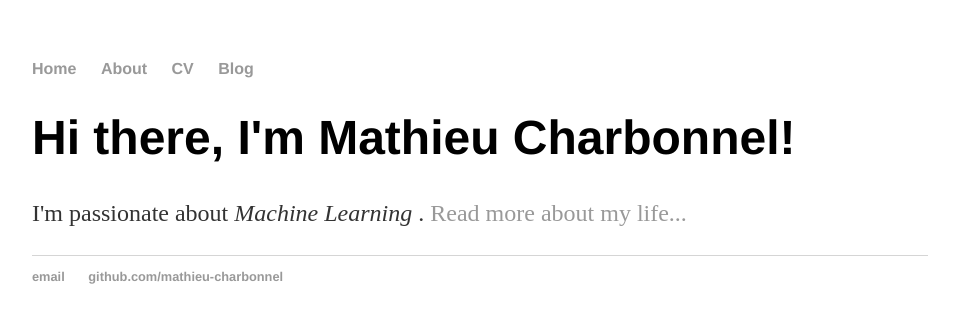
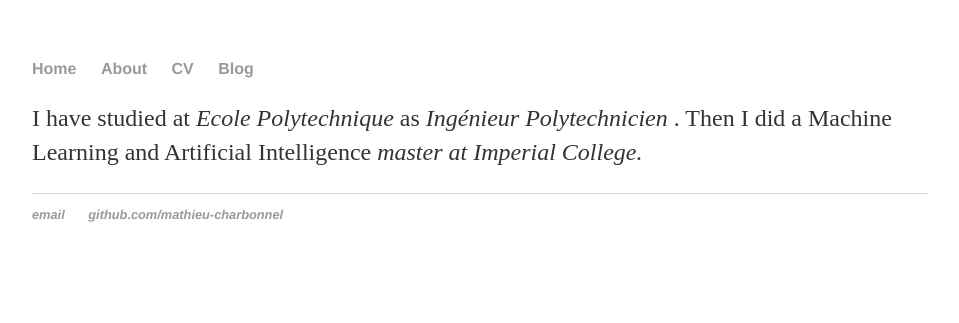
Before and after one commit to mathieu-charbonnel/mathieu-charbonnel.github.io, a Jekyll site: the page built from about/index.html, in a window 1280 px wide. Shown: the top 323 px of the page, without its empty margins (160-1119 px from the left). Built offline with Jekyll 4.4.1, drawn with Linux system fonts in a browser that asks for light colours.

Commit message:
Update index.html

```diff
--- a/about/index.html
+++ b/about/index.html
@@ -3,6 +3,7 @@ layout: default
 title: Mathieu Charbonnel
 ---
 <div class="blurb">
-	<h1>Hi there, I'm Mathieu Charbonnel!</h1>
-	<p>I'm passionate about <em>Machine Learning</em> . <a href="/about">Read more about my life...</a></p>
+	<p>I have studied at <em> Ecole Polytechnique</em> as <em> Ingénieur Polytechnicien </em>.
+	Then I did a </em> Machine Learning and Artificial Intelligence <em> master at Imperial College.
+	<a href="/blog" My most important projects are described here</a></p>
 </div><!-- /.blurb -->
```
